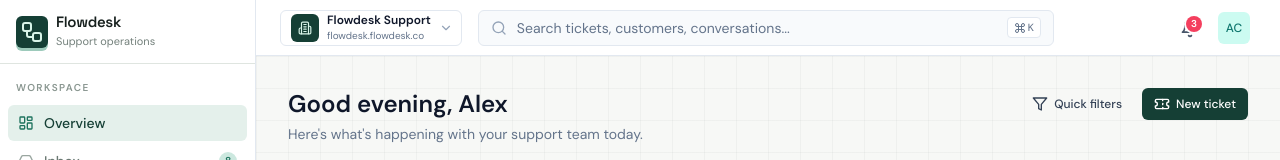
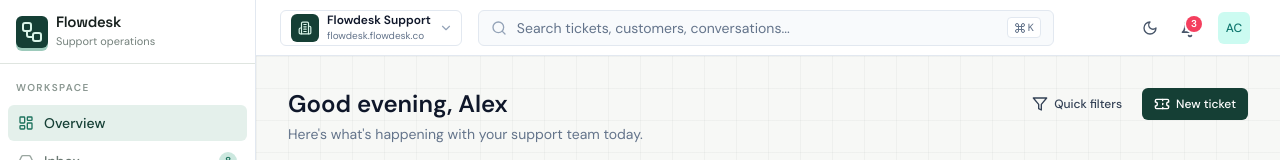
Before and after one commit to r0ktech/Flow-desk, a React (Vite) app: page / in a window 1280 px wide. Shown: the top 160 px of the page. Built offline with nearby package versions, Linux system fonts and the light colour scheme.

Commit message:
added dark/light theme toggle

```diff
--- a/src/components/Topbar.jsx
+++ b/src/components/Topbar.jsx
@@ -11,12 +11,15 @@ import {
   Inbox,
   Ticket,
   Users,
+  Sun,
+  Moon,
 } from "lucide-react";
 import clsx from "clsx";
 import Avatar from "./ui/Avatar";
 import Dropdown from "./ui/Dropdown";
 import Badge from "./ui/Badge";
 import { useAppState } from "../context/AppStateContext";
+import { useTheme } from "../context/ThemeContext";
 import { formatRelative } from "../utils/format";
 
 const workspaces = [
@@ -266,6 +269,7 @@ export default function Topbar({ pageTitle, pageDescription }) {
   const [searchOpen, setSearchOpen] = useState(false);
   const { notifications, dismissNotification, markAllNotificationsRead } =
     useAppState();
+  const { effectiveTheme, setTheme } = useTheme();
   const unreadCount = notifications.filter((n) => !n.read).length;
 
   const workspaceSwitcher = (
@@ -343,6 +347,21 @@ export default function Topbar({ pageTitle, pageDescription }) {
             </button>
           </div>
           <div className="flex items-center gap-1 ml-auto">
+            <button
+              type="button"
+              onClick={() =>
+                setTheme(effectiveTheme === "dark" ? "light" : "dark")
+              }
+              className="h-9 w-9 flex items-center justify-center rounded-md text-slate-600 hover:bg-slate-100 hover:text-slate-900 dark:text-slate-300 dark:hover:bg-slate-800 dark:hover:text-slate-100 transition-colors"
+              aria-label={`Switch to ${effectiveTheme === "dark" ? "light" : "dark"} mode`}
+              title={`Switch to ${effectiveTheme === "dark" ? "light" : "dark"} mode`}
+            >
+              {effectiveTheme === "dark" ? (
+                <Sun className="w-4 h-4" />
+              ) : (
+                <Moon className="w-4 h-4" />
+              )}
+            </button>
             <Dropdown
               align="right"
               menuClassName="min-w-[360px] max-h-[80vh]"
```
